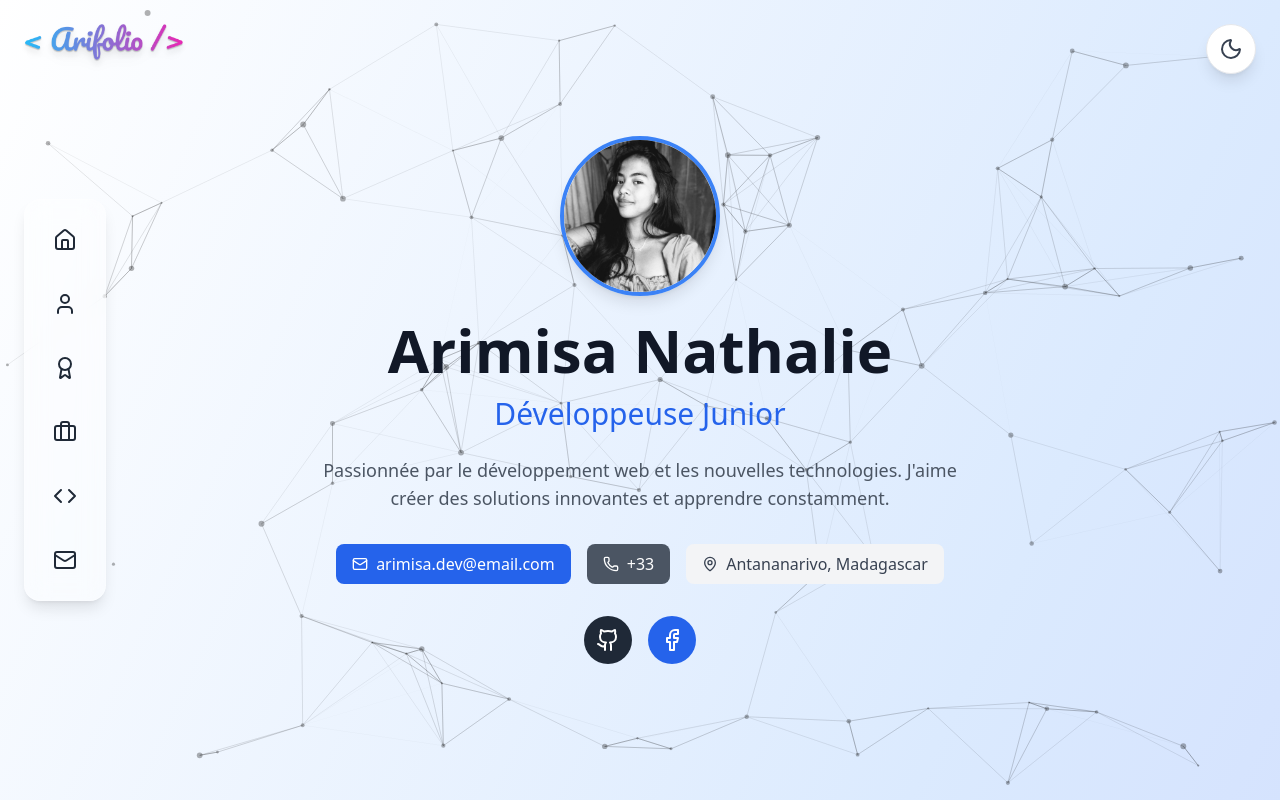
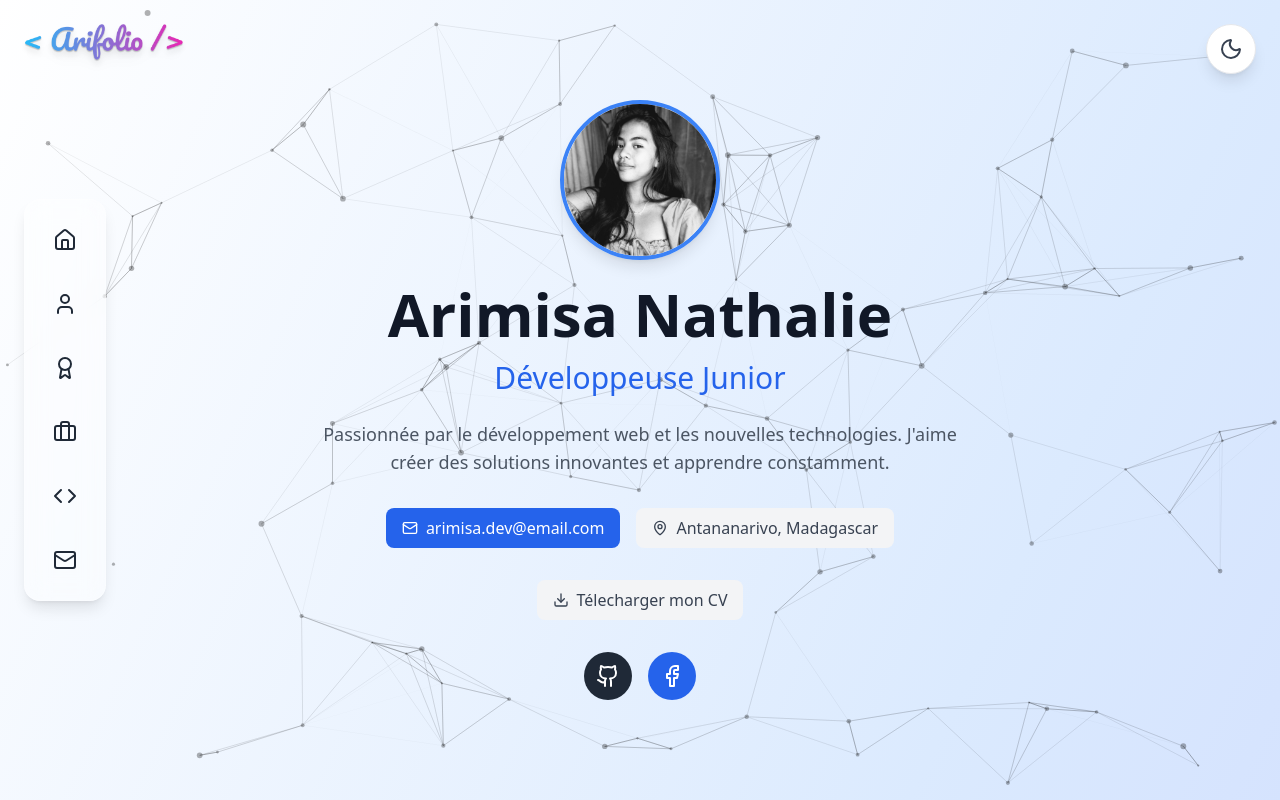
Before and after one commit to arimisarn/arifolio, a React (Vite) app: page / in a window 1280 px wide. Shown: the top 800 px of the page. Built offline with nearby package versions, Linux system fonts and the light colour scheme.

Commit message:
ajout de download cv

```diff
--- a/src/components/Main.tsx
+++ b/src/components/Main.tsx
@@ -1,8 +1,9 @@
 import React from "react";
 import { motion } from "framer-motion";
-import { Github, Facebook, Mail, MapPin, Phone } from "lucide-react";
+import { Github, Facebook, Mail, MapPin, Download } from "lucide-react";
 import { portfolioData } from "../data/portfolio";
 import arifolio from "../assets/arifolio.png";
+import cv from "../assets/Arimisa-Nathalie-CV.pdf";
 
 const Main: React.FC = () => {
   const { personal } = portfolioData;
@@ -75,17 +76,33 @@ const Main: React.FC = () => {
             <Mail className="w-4 h-4" />
             {personal.email}
           </a>
-          <a
+          {/* <a
             href={`tel:${personal.phone}`}
             className="flex items-center gap-2 px-4 py-2 bg-gray-600 text-white rounded-lg hover:bg-gray-700 transition-colors"
           >
             <Phone className="w-4 h-4" />
             {personal.phone}
-          </a>
+          </a> */}
           <span className="flex items-center gap-2 px-4 py-2 bg-gray-100 dark:bg-gray-700 text-gray-700 dark:text-gray-300 rounded-lg">
             <MapPin className="w-4 h-4" />
             {personal.location}
           </span>
+        </motion.div>
+
+        <motion.div
+          initial={{ opacity: 0, y: 20 }}
+          animate={{ opacity: 1, y: 0 }}
+          transition={{ delay: 1 }}
+          className="flex flex-wrap justify-center gap-4 mb-8"
+        >
+          <a
+            href={cv}
+            download="Arimisa-Nathalie-CV.pdf"
+            className="flex items-center gap-2 px-4 py-2 bg-gray-100 dark:bg-gray-700 text-gray-700 dark:text-gray-300 rounded-lg"
+          >
+            <Download className="w-4 h-4" />
+            Télecharger mon CV
+          </a>
         </motion.div>
 
         <motion.div
```
Also changed, not shown: 1 other file (tests, documents, lock files or other folders).
